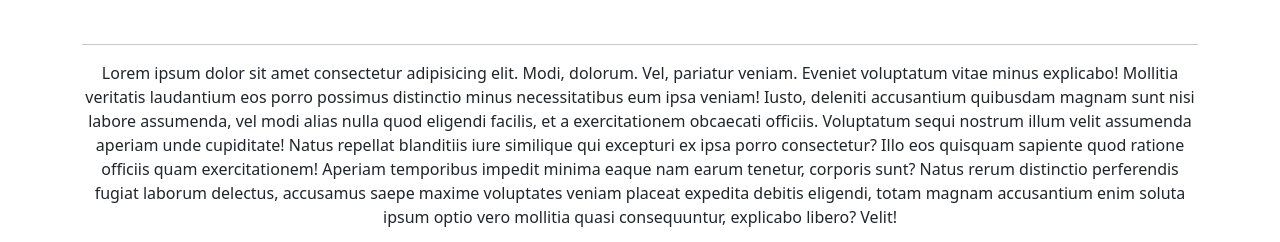
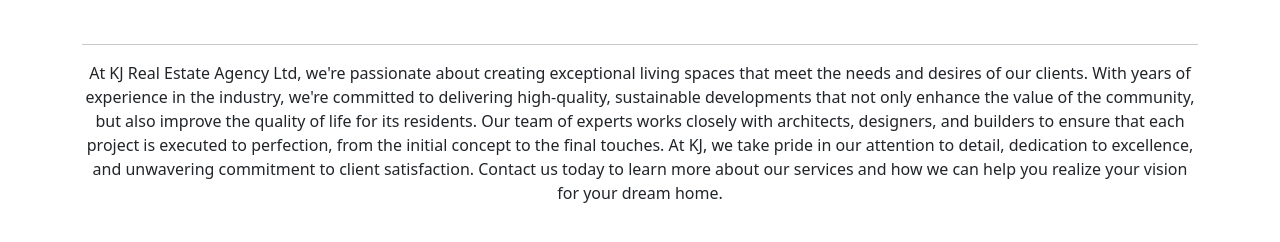
Before and after one commit to Kobby-Jones/react-deployment-with-k8s-ArgoCD, a React (Create React App) app: page / in a window 1280 px wide. Shown: the part 3548-3790 px from the top of the page. After the commit the page ends 3769 px from the top, so only its background shows below. Built offline with nearby package versions, Linux system fonts and the light colour scheme.

Commit message:
Who we are text

```diff
--- a/src/components/WhoWeAre.jsx
+++ b/src/components/WhoWeAre.jsx
@@ -12,23 +12,20 @@ function WhoWeAre() {
             }}
           />
         </div>
-            <div className="text-center">
+        <div className="text-center">
           <p>
-            Lorem ipsum dolor sit amet consectetur adipisicing elit. Modi,
-            dolorum. Vel, pariatur veniam. Eveniet voluptatum vitae minus
-            explicabo! Mollitia veritatis laudantium eos porro possimus
-            distinctio minus necessitatibus eum ipsa veniam! Iusto, deleniti
-            accusantium quibusdam magnam sunt nisi labore assumenda, vel modi
-            alias nulla quod eligendi facilis, et a exercitationem obcaecati
-            officiis. Voluptatum sequi nostrum illum velit assumenda aperiam
-            unde cupiditate! Natus repellat blanditiis iure similique qui
-            excepturi ex ipsa porro consectetur? Illo eos quisquam sapiente quod
-            ratione officiis quam exercitationem! Aperiam temporibus impedit
-            minima eaque nam earum tenetur, corporis sunt? Natus rerum
-            distinctio perferendis fugiat laborum delectus, accusamus saepe
-            maxime voluptates veniam placeat expedita debitis eligendi, totam
-            magnam accusantium enim soluta ipsum optio vero mollitia quasi
-            consequuntur, explicabo libero? Velit!
+            At KJ Real Estate Agency Ltd, we're passionate about creating
+            exceptional living spaces that meet the needs and desires of our
+            clients. With years of experience in the industry, we're committed
+            to delivering high-quality, sustainable developments that not only
+            enhance the value of the community, but also improve the quality of
+            life for its residents. Our team of experts works closely with
+            architects, designers, and builders to ensure that each project is
+            executed to perfection, from the initial concept to the final
+            touches. At KJ, we take pride in our attention to detail,
+            dedication to excellence, and unwavering commitment to client
+            satisfaction. Contact us today to learn more about our services and
+            how we can help you realize your vision for your dream home.
           </p>
         </div>
       </div>
```
Also changed, not shown: src/components/ServicesCard.jsx (added).
